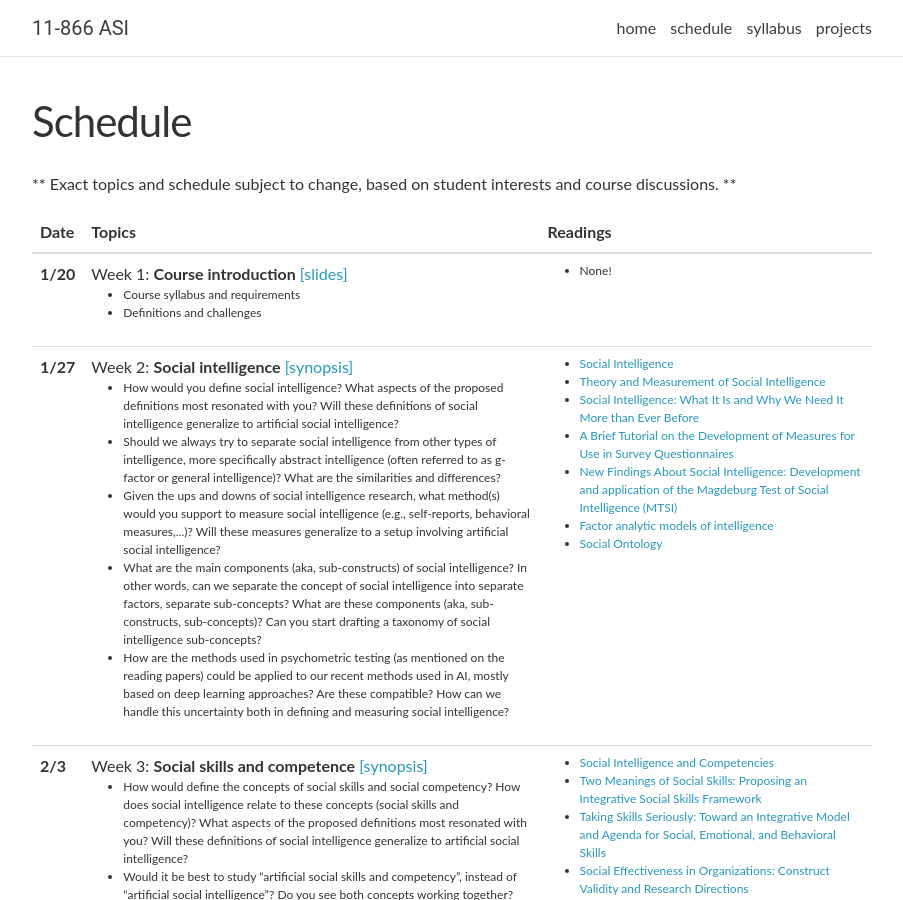
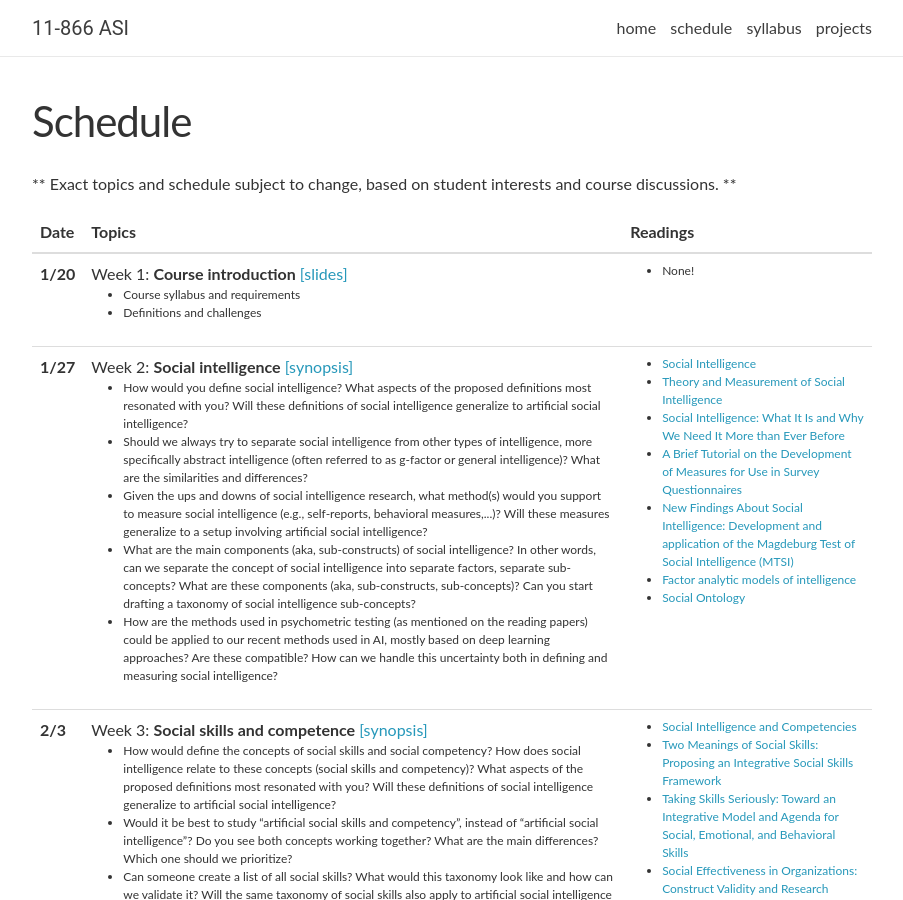
Before and after one commit to CMU-MultiComp-Lab/asi-course, a Jekyll site: the page built from spring2023/_pages/schedule.md, in a window 1280 px wide and 900 px high. Shown: the whole window, without its empty margins (188-1091 px from the left). Built offline with Jekyll 4.4.1, drawn with Linux system fonts in a browser that asks for light colours; nearby versions of some CDN libraries; comment, search, counter and statistics services are not loaded.

Commit message:
Update schedule.html

```diff
--- a/_layouts/schedule.html
+++ b/_layouts/schedule.html
@@ -12,8 +12,8 @@ layout: default
     <table class="table table-hover">
       <colgroup>
         <col style="width:5%">
-        <col style="width:55%">
-        <col style="width:40%">
+        <col style="width:65%">
+        <col style="width:30%">
       </colgroup>
       <thead class="thead-light">
         <tr>
```
